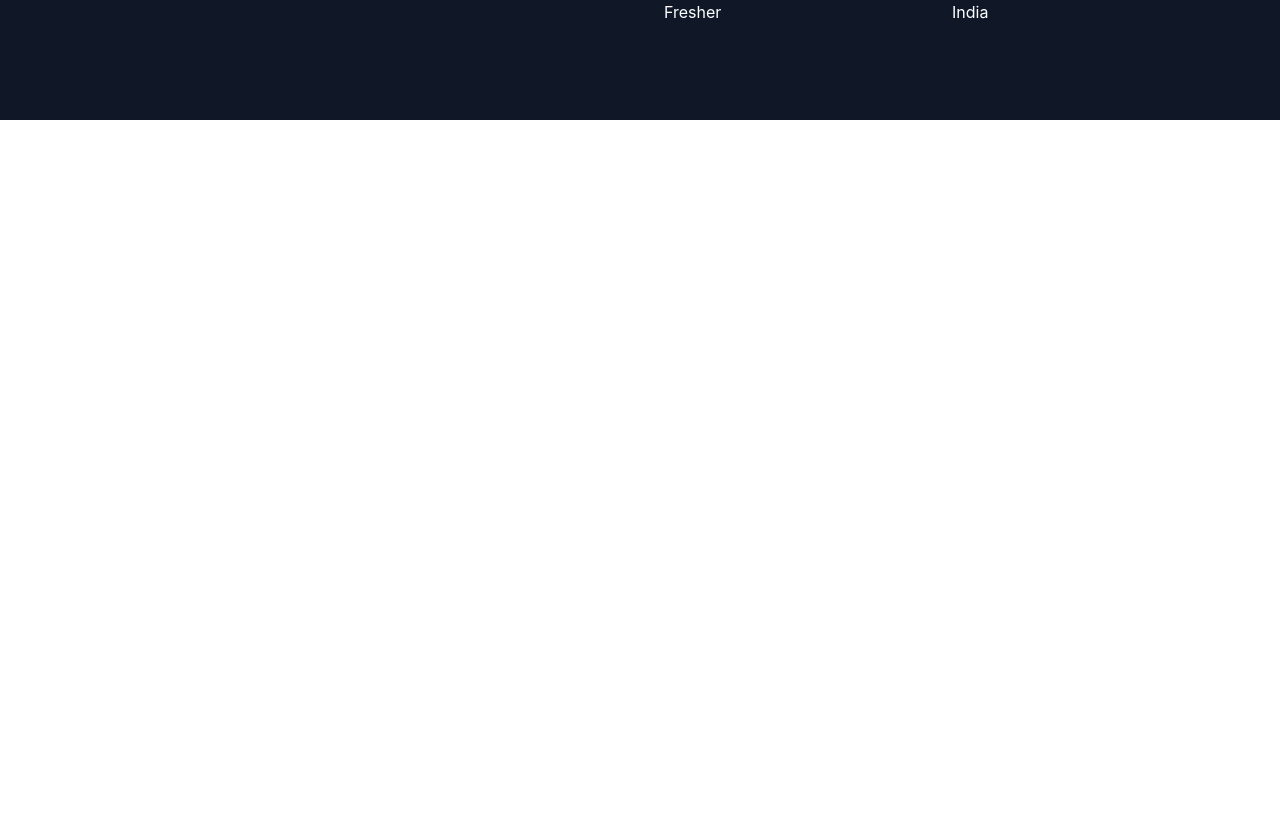
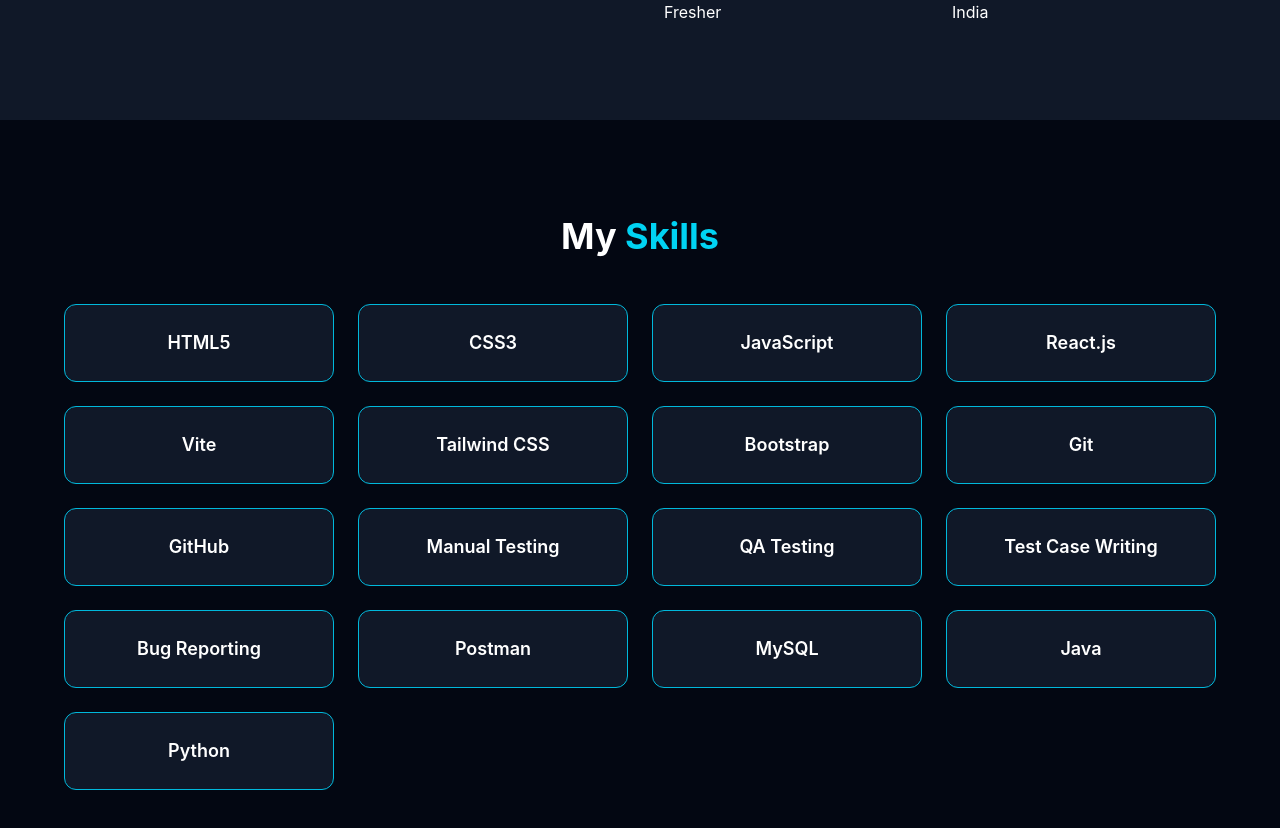
Before and after one commit to Rathore95688/portfolio-website, a React (Vite) app: page / in a window 1280 px wide. Shown: the part 1380-2208 px from the top of the page. Before the commit the page ends 1500 px from the top, so only its background shows below. Built offline with nearby package versions, Linux system fonts and the light colour scheme.

Commit message:
skills addition

```diff
--- a/src/App.jsx
+++ b/src/App.jsx
@@ -1,13 +1,15 @@
 import Navbar from "./components/Navbar";
 import Hero from "./components/Hero";
 import About from "./components/About";
+import Skills from "./components/Skills";
 
 function App() {
   return (
     <div className="bg-gray-950 text-white">
-      <Navbar />
-      <Hero />
-      <About />
+     <Navbar />
+     <Hero />
+     <About />
+     <Skills />
     </div>
   );
 }
--- a/src/components/Skills.jsx
+++ b/src/components/Skills.jsx
@@ -0,0 +1,53 @@
+const skills = [
+  "HTML5",
+  "CSS3",
+  "JavaScript",
+  "React.js",
+  "Vite",
+  "Tailwind CSS",
+  "Bootstrap",
+  "Git",
+  "GitHub",
+  "Manual Testing",
+  "QA Testing",
+  "Test Case Writing",
+  "Bug Reporting",
+  "Postman",
+  "MySQL",
+  "Java",
+  "Python"
+];
+
+const Skills = () => {
+  return (
+    <section
+      id="skills"
+      className="bg-gray-950 text-white py-24 px-6"
+    >
+      <div className="max-w-6xl mx-auto">
+
+        <h2 className="text-4xl font-bold text-center mb-12">
+          My <span className="text-cyan-400">Skills</span>
+        </h2>
+
+        <div className="grid grid-cols-2 sm:grid-cols-3 md:grid-cols-4 gap-6">
+
+          {skills.map((skill, index) => (
+            <div
+              key={index}
+              className="bg-gray-900 border border-cyan-500 rounded-xl p-6 text-center hover:bg-cyan-500 hover:text-black transition-all duration-300 cursor-pointer"
+            >
+              <h3 className="font-semibold text-lg">
+                {skill}
+              </h3>
+            </div>
+          ))}
+
+        </div>
+
+      </div>
+    </section>
+  );
+};
+
+export default Skills;
```
